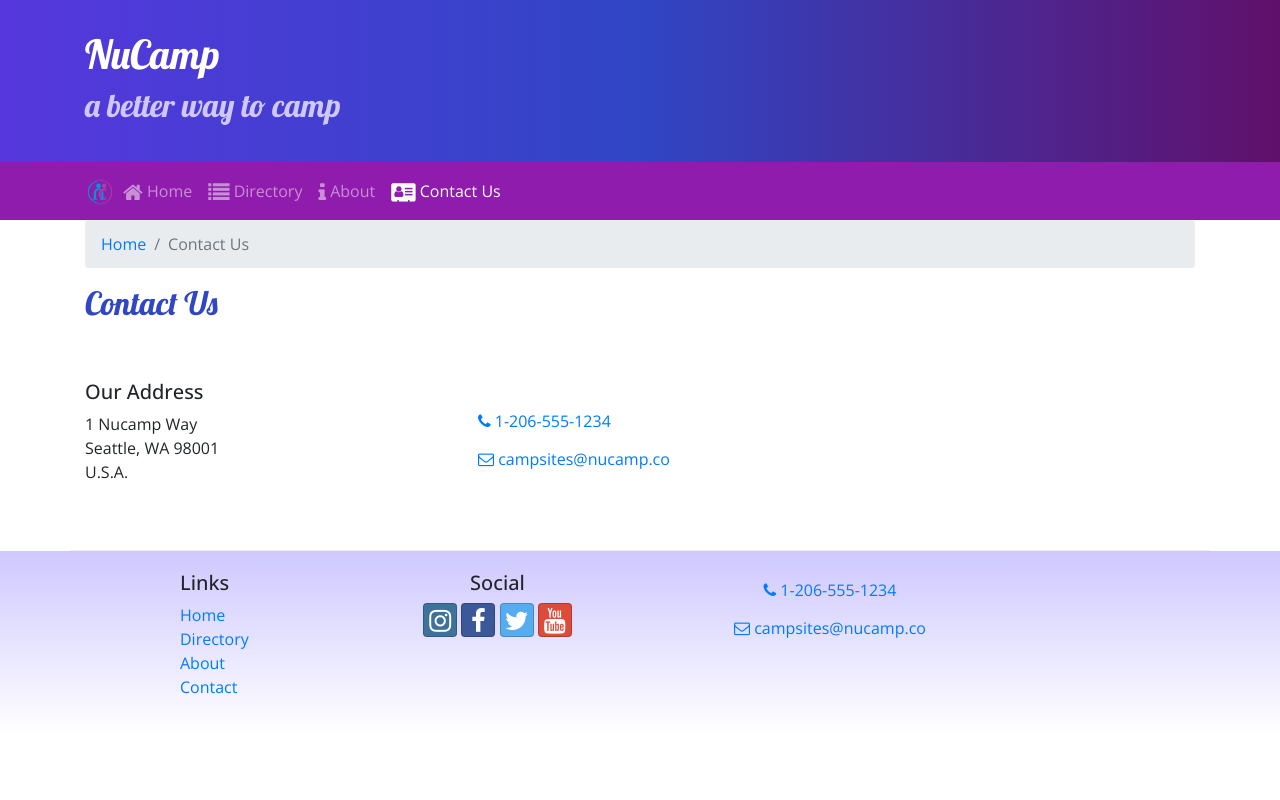
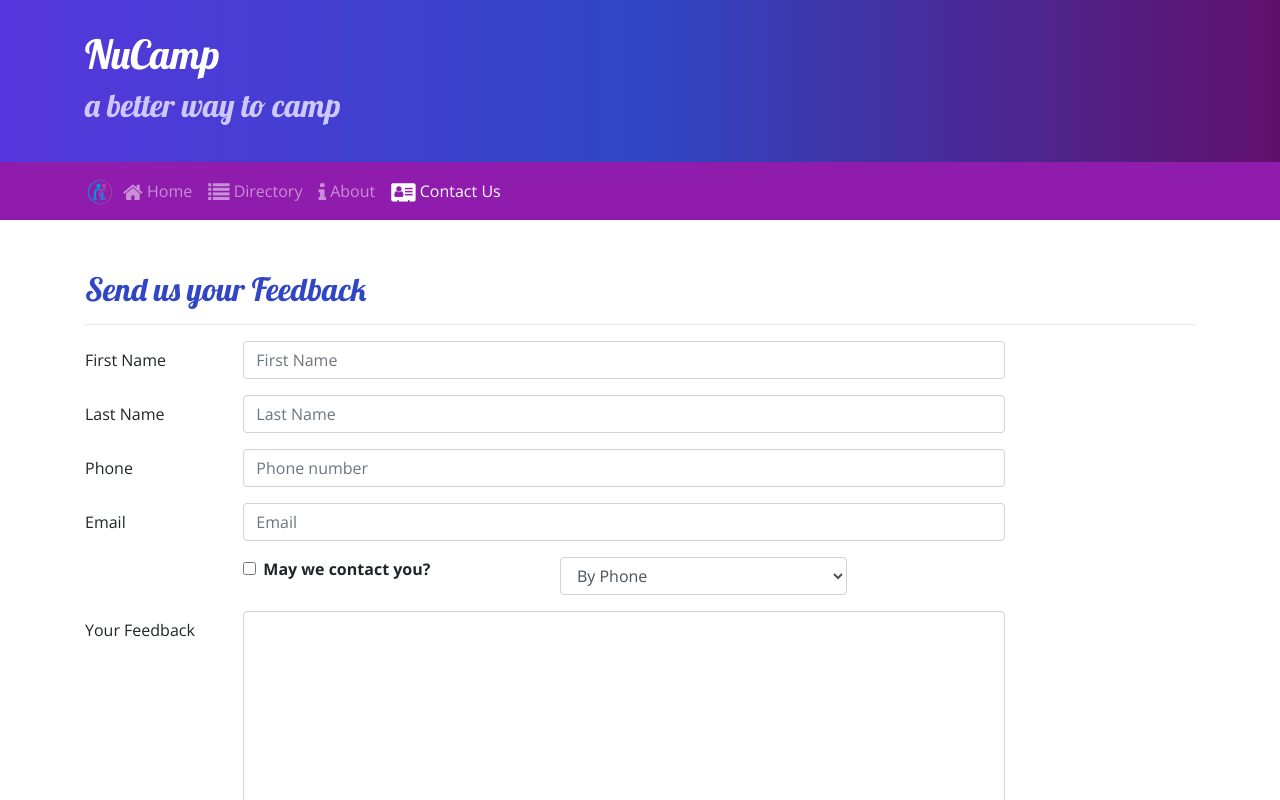
Before and after one commit to Grozzrox/React-NuCamp, a React (Create React App) app in the folder nucampsite/: page /contactus in a window 1280 px wide. Shown: the top 800 px of the page. Built offline with nearby package versions, Linux system fonts and the light colour scheme.

Commit message:
Controlled Forms

```diff
--- a/nucampsite/src/components/ContactComponent.js
+++ b/nucampsite/src/components/ContactComponent.js
@@ -1,36 +1,130 @@
-import React from 'react';
-import { Breadcrumb, BreadcrumbItem } from 'reactstrap';
+import React, { Component } from 'react';
+import { Breadcrumb, BreadcrumbItem, Button, Form, FormGroup, Label, Input, Col } from 'reactstrap';
 import { Link } from 'react-router-dom';
 
-function Contact(props) {
-    return (
-        <div className="container">
-            <div className="row">
-                <div className="col">
-                    <Breadcrumb>
-                        <BreadcrumbItem><Link to="/home">Home</Link></BreadcrumbItem>
-                        <BreadcrumbItem active>Contact Us</BreadcrumbItem>
-                    </Breadcrumb>
-                    <h2>Contact Us</h2>
+class Contact extends Component {
+    constructor(props) {
+        super(props);
+
+        this.state = {
+            firstName: '',
+            lastName: '',
+            phoneNum: '',
+            email: '',
+            agree: false,
+            contactType: 'By Phone',
+            feedback: ''
+        }
+
+        this.handleInputChange = this.handleInputChange.bind(this);
+        this.handleSubmit = this.handleSubmit.bind(this);
+    }
+
+    handleInputChange(event) {
+        const target = event.target;
+        const name = target.name;
+        const value = target.type === 'checkbox' ? target.checked : target.value;
+
+        this.setState({
+            [name]: value
+        });
+    }
+
+    handleSubmit(event) {
+        console.log('Current state is: ' + JSON.stringify(this.state));
+        alert('Current state is: ' + JSON.stringify(this.state));
+        event.preventDefault();
+    }
+
+    render() {
+        return (
+            <div className="container">
+                <div className="row row-content">
+                    <div className="col-12">
+                        <h2>Send us your Feedback</h2>
+                        <hr />
+                    </div>
+                    <div className="col-md-10">
+                        <Form onSubmit={this.handleSubmit}>
+                            <FormGroup row>
+                                <Label htmlFor="firstName" md={2}>First Name</Label>
+                                <Col md={10}>
+                                    <Input type="text" id="firstName" name="firstName"
+                                        placeholder="First Name"
+                                        value={this.state.firstName}
+                                        onChange={this.handleInputChange} />
+                                </Col>
+                            </FormGroup>
+                            <FormGroup row>
+                                <Label htmlFor="lastName" md={2}>Last Name</Label>
+                                <Col md={10}>
+                                    <Input type="text" id="lastName" name="lastName"
+                                        placeholder="Last Name"
+                                        value={this.state.lastName}
+                                        onChange={this.handleInputChange} />
+                                </Col>
+                            </FormGroup>
+                            <FormGroup row>
+                                <Label htmlFor="phoneNum" md={2}>Phone</Label>
+                                <Col md={10}>
+                                    <Input type="tel" id="phoneNum" name="phoneNum"
+                                        placeholder="Phone number"
+                                        value={this.state.phoneNum}
+                                        onChange={this.handleInputChange} />
+                                </Col>
+                            </FormGroup>
+                            <FormGroup row>
+                                <Label htmlFor="email" md={2}>Email</Label>
+                                <Col md={10}>
+                                    <Input type="email" id="email" name="email"
+                                        placeholder="Email"
+                                        value={this.state.email}
+                                        onChange={this.handleInputChange} />
+                                </Col>
+                            </FormGroup>
+                            <FormGroup row>
+                                <Col md={{size: 4, offset: 2}}>
+                                    <FormGroup check>
+                                        <Label check>
+                                            <Input type="checkbox"
+                                                name="agree"
+                                                checked={this.state.agree}
+                                                onChange={this.handleInputChange} /> {' '}
+                                            <strong>May we contact you?</strong>
+                                        </Label>
+                                    </FormGroup>
+                                </Col>
+                                <Col md={4}>
+                                    <Input type="select" name="contactType"
+                                            value={this.state.contactType}
+                                            onChange={this.handleInputChange}>
+                                        <option>By Phone</option>
+                                        <option>By Email</option>
+                                    </Input>
+                                </Col>
+                            </FormGroup>
+                            <FormGroup row>
+                                <Label htmlFor="feedback" md={2}>Your Feedback</Label>
+                                <Col md={10}>
+                                    <Input type="textarea" id="feedback" name="feedback"
+                                        rows="12"
+                                        value={this.state.feedback}
+                                        onChange={this.handleInputChange}></Input>
+                                </Col>
+                            </FormGroup>
+                            <FormGroup row>
+                                <Col md={{size: 10, offset: 2}}>
+                                    <Button type="submit" color="primary">
+                                        Send Feedback
+                                    </Button>
+                                </Col>
+                            </FormGroup>
+                        </Form>
+                    </div>
                 </div>
             </div>
-
-            <div className="row row-content align-items-center">
-                <div className="col-sm-4">
-                    <h5>Our Address</h5>
-                    <address>
-                        1 Nucamp Way<br />
-                        Seattle, WA 98001<br />
-                        U.S.A.
-                    </address>
-                </div>
-                <div className="col">
-                    <a role="button" className="btn btn-link" href="tel:+12065551234"><i className="fa fa-phone" /> 1-206-555-1234</a><br />
-                    <a role="button" className="btn btn-link" href="mailto:fakeemail@fakeemail.co"><i className="fa fa-envelope-o" /> campsites@nucamp.co</a>
-                </div>
-            </div>
-        </div>
-    );
+        );
+    }
 }
 
 export default Contact;
```
